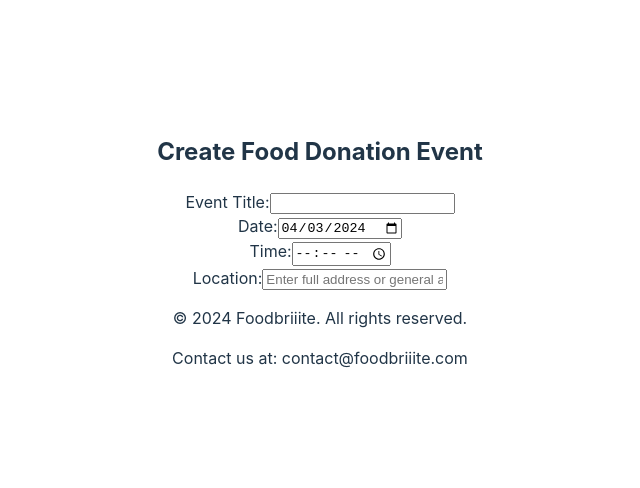
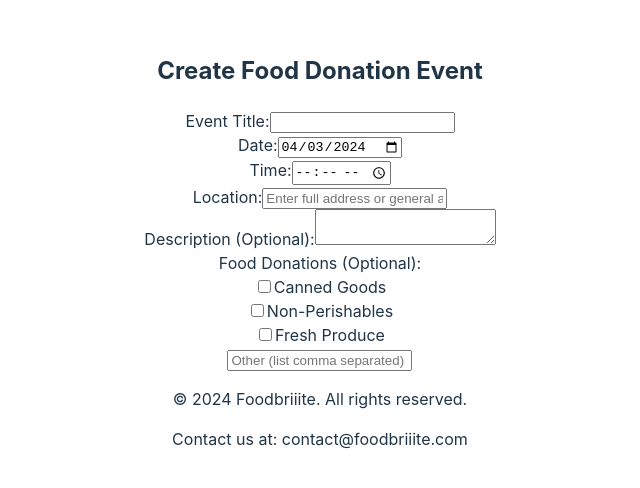
Before and after one commit to SaraM09/hackathon-1-front-end, a React (Vite) app: page / in a window 1280 px wide. Shown: the part 150-638 px from the top of the page, without its empty margins (320-960 px from the left). Built offline with nearby package versions, Linux system fonts and the light colour scheme.

Commit message:
food donations field added

```diff
--- a/src/components/CreateEventForm.jsx
+++ b/src/components/CreateEventForm.jsx
@@ -5,6 +5,7 @@ const CreateEventForm = () => {
   const [date, setDate] = useState(new Date());// Set default date to today
   const [time, setTime] = useState('');
   const [location, setLocation] = useState('');
+  const [description, setDescription] = useState('');
 
   const handleInputChange = (event) => {
     const { name, value, type, files } = event.target;
@@ -80,8 +81,27 @@ const CreateEventForm = () => {
           onChange={handleInputChange}
           placeholder="Enter full address or general area"
         />
+        </div>
         {/* Optional map integration can be added here */}
+        <div className="form-group">
+        <label htmlFor="description">Description (Optional):</label>
+        <textarea name="description" id="description" value={description} onChange={handleInputChange} />
       </div>
+      <div className="form-group">
+        <label htmlFor="foodDonations">Food Donations (Optional):</label>
+        <div className="checkbox-group">
+          <input type="checkbox" id="cannedGoods" name="foodDonations" value="Canned Goods" onChange={handleInputChange} />
+          <label htmlFor="cannedGoods">Canned Goods</label>
+          <br />
+          <input type="checkbox" id="nonPerishables" name="foodDonations" value="Non-Perishables" onChange={handleInputChange} />
+          <label htmlFor="nonPerishables">Non-Perishables</label>
+          <br />
+          <input type="checkbox" id="freshProduce" name="foodDonations" value="Fresh Produce" onChange={handleInputChange} />
+          <label htmlFor="freshProduce">Fresh Produce</label>
+          <br />
+          <input type="text" name="foodDonations" id="otherDonations" placeholder="Other (list comma separated)" onChange={handleInputChange} />
+        </div>
+        </div>
       </form>
   )
 }
```
